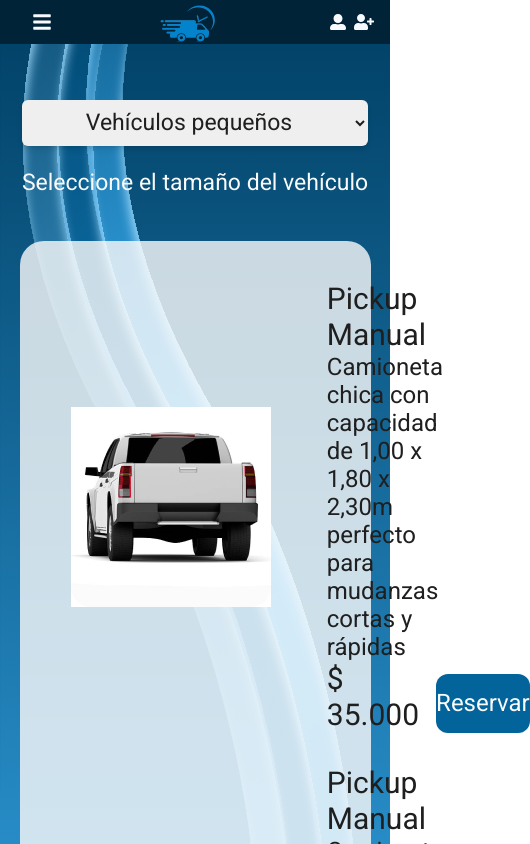
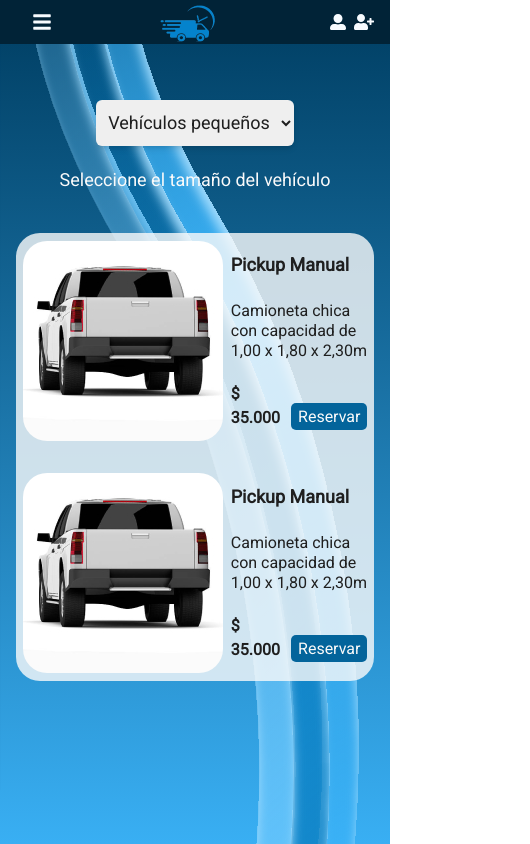
Before and after one commit to Nelsondmondragon/s7-12-m-javareact, a Next.js app in the folder frontend/: page /vehicles in a window 390 px wide. Shown: the top 844 px of the page, 530 px wide, since content can reach past the window. Built offline with nearby package versions, Linux system fonts and the light colour scheme.

Commit message:
add responsive

```diff
--- a/frontend/src/app/vehicles/page.tsx
+++ b/frontend/src/app/vehicles/page.tsx
@@ -18,38 +18,40 @@ const Vehicles = () => {
     //getCars();
     return (
         <div className="min-h-screen flex flex-col items-center bg-mobile-pattern md:bg-global-pattern bg-no-repeat bg-cover bg-center">
-            <div className="mt-14">
+            <div className="mt-14 flex flex-col items-center">
                 {/* <div onClick={getCars}>PRUEBA</div> */}
                 <select
                     defaultValue={'Vehículos pequeños'}
-                    className="w-full h-[46px] text-[23px] px-2 rounded-md border-gray-400 shadow-md text-center"
+                    className="h-[46px] text-[18px] md:text-[23px] px-2 rounded-md border-gray-400 shadow-md text-center"
                     onChange={(e) => setCategory(e.target.value)}
                 >
                     <option value="1">Vehículos pequeños</option>
                     <option value="2">Vehículos medianos</option>
                     <option value="3">Vehículos grandes</option>
                 </select>
-                <p className="text-[23px] text-[#FAFAFA] mt-5">Seleccione el tamaño del vehículo</p>
+                <p className="text-[18px] md:text-[23px] text-[#FAFAFA] mt-5">Seleccione el tamaño del vehículo</p>
             </div>
-            <div className="w-[90%] h-fit my-10 p-10 bg-white/80 rounded-3xl flex flex-col items-center gap-8">
+            <div className="w-[92%] sm:w-[90%] h-fit my-10 py-[2%] bg-white/80 rounded-3xl flex flex-col items-center gap-8">
                 {filter.map((car) => {
                     return (
-                        <div key={car.id} className="w-11/12 flex">
+                        <div key={car.id} className="w-[96%] flex gap-2">
                             <Image
                                 src={`/assets/images/booking/vh-small.jpg`}
                                 alt={car.title}
                                 width={200}
                                 height={200}
-                                className="rounded-3xl  object-contain"
+                                className="rounded-3xl object-contain"
                             />
-                            <div className="flex flex-col w-[44%] justify-around ml-14">
-                                <h3 className="text-3xl font-medium">{car.title}</h3>
-                                <p className="text-2xl leading-7">{car.info}</p>
-                                <p className="text-3xl font-medium">$ {car.price}</p>
+                            <div className="flex flex-col justify-around w-full">
+                                <h3 className="text-lg md:text-[29px] font-semibold">{car.title}</h3>
+                                <p className="leading-5 md:leading-7 md:text-[23px] md:mt-4">{car.info}</p>
+                                <div className="flex justify-between items-end w-full">
+                                    <p className="md:text-[29px] font-semibold">$ {car.price}</p>
+                                    <button className="bg-primary-600  w-[78px] md:w-[288px] h-[27px] md:h-[59px] rounded-[5px] md:rounded-[10px] text-white md:text-2xl">
+                                        Reservar
+                                    </button>
+                                </div>
                             </div>
-                            <button className="bg-primary-600 self-end ml-auto w-[288px] h-[59px] rounded-xl text-white text-2xl">
-                                Reservar
-                            </button>
                         </div>
                     );
                 })}
--- a/frontend/src/cars.json
+++ b/frontend/src/cars.json
@@ -3,42 +3,42 @@
     "id": 1,
     "title": "Pickup Manual ",
     "categoria": "1",
-    "info": "Camioneta chica con capacidad de 1,00 x 1,80 x 2,30m perfecto para mudanzas cortas y rápidas",
+    "info": "Camioneta chica con capacidad de 1,00 x 1,80 x 2,30m",
     "price": "35.000"
   },
   {
     "id": 2,
     "title": "Pickup Manual ",
     "categoria": "1",
-    "info": "Camioneta chica con capacidad de 1,00 x 1,80 x 2,30m perfecto para mudanzas cortas y rápidas",
+    "info": "Camioneta chica con capacidad de 1,00 x 1,80 x 2,30m",
     "price": "35.000"
   },
   {
     "id": 3,
     "title": "Van Clásica",
     "categoria": "2",
-    "info": "Van Clásica con capacidad de 1,60 x1,80 x 3,00m perfecto para mudanzas cortas y rápidas",
+    "info": "Van Clásica con capacidad de 1,60 x1,80 x 3,00m",
     "price": "35.000"
   },
   {
     "id": 4,
     "title": "Van Clásica",
     "categoria": "2",
-    "info": "Van Clásica con capacidad de 1,60 x1,80 x 3,00m perfecto para mudanzas cortas y rápidas",
+    "info": "Van Clásica con capacidad de 1,60 x1,80 x 3,00m",
     "price": "35.000"
   },
   {
     "id": 5,
     "title": "Camión Turbo",
     "categoria": "3",
-    "info": "Camión 3 con capacidad de 2,30 x 2,30 x 4,80m perfecto para mudanzas cortas y rápidas",
+    "info": "Camión 3 con capacidad de 2,30 x 2,30 x 4,80m",
     "price": "35.000"
   },
   {
     "id": 6,
     "title": "Camión Turbo",
     "categoria": "3",
-    "info": "Camión grande con capacidad de 2,30 x 2,30 x 4,80m perfecto para mudanzas cortas y rápidas",
+    "info": "Camión grande con capacidad de 2,30 x 2,30 x 4,80m",
     "price": "35.000"
   }
 ]
--- a/frontend/src/components/login/ModalLogin.tsx
+++ b/frontend/src/components/login/ModalLogin.tsx
@@ -76,11 +76,11 @@ export const ModalLogin = () => {
   const onSubmit = (credentials: FormValues) => {
 
     LoginUser(credentials);
-    if (pathname.includes('booking')) {
-      router.push(`/pay`);
+    // if (pathname.includes('booking')) {
+    //   router.push(`/pay`);
 
-    }
-
+    // }
+    ["small", "medium", "large"].includes(pathname) && router.push(`/pay`);
   };
 
   return (
```
